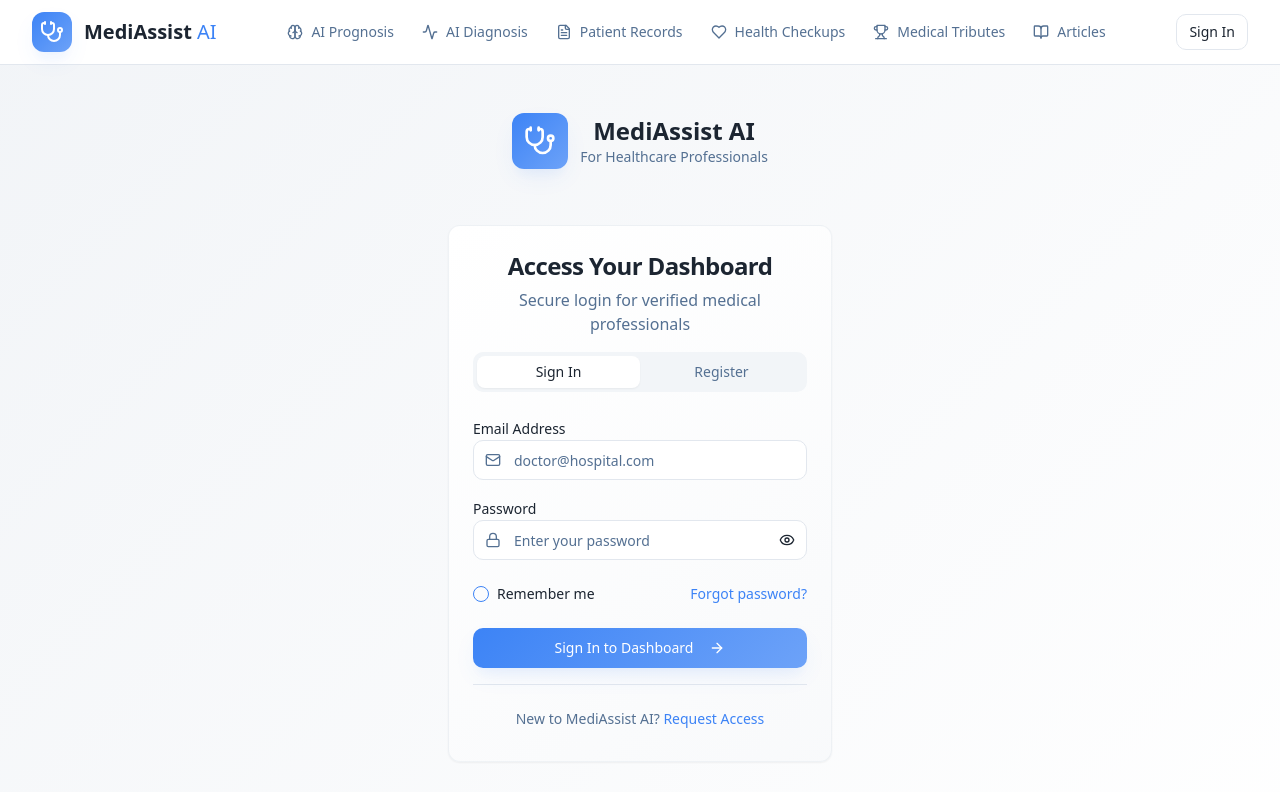
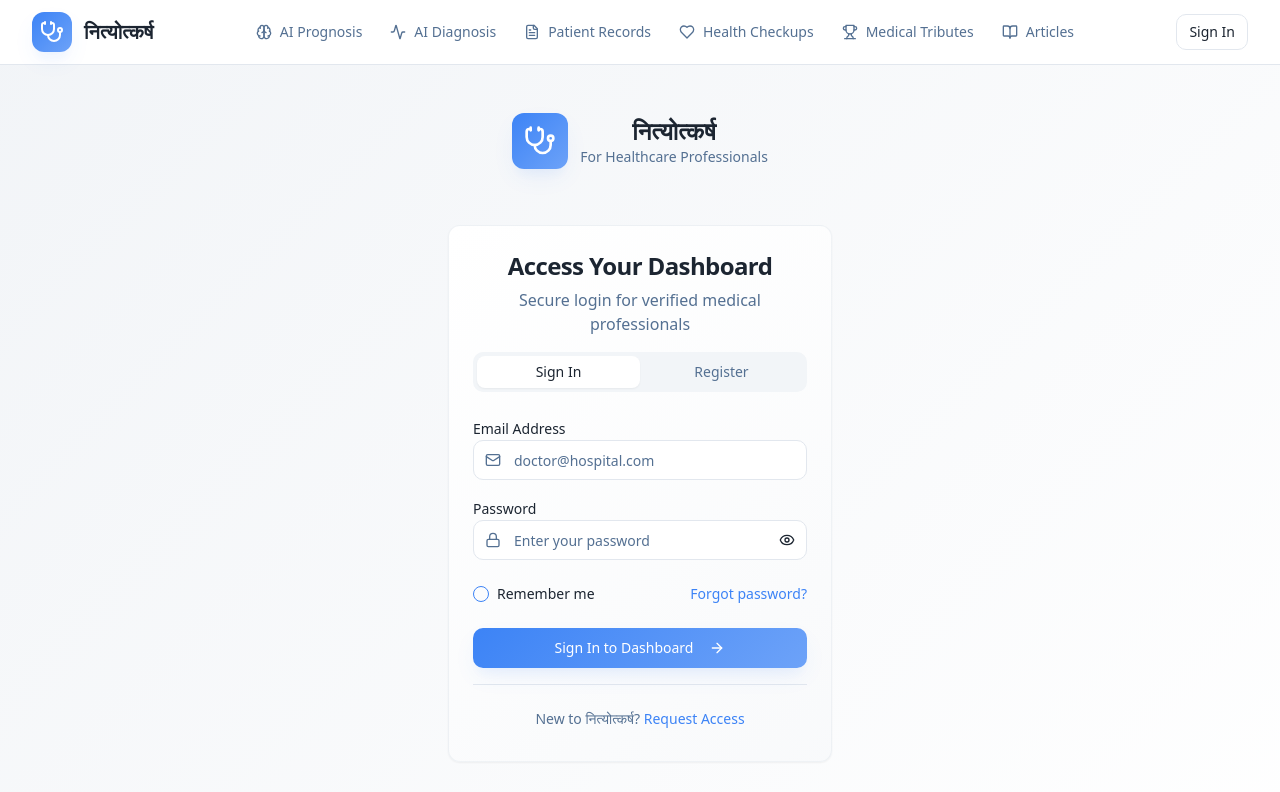
Before and after one commit to sumit-069/empty-scroll-ready, a React (Vite) app: page /login in a window 1280 px wide. Shown: the top 792 px of the page. Built offline with nearby package versions, Linux system fonts and the light colour scheme; the HTML template or start-up script is replaced by a standard one.

Commit message:
Fix: Update website name

```diff
--- a/src/components/Navigation.tsx
+++ b/src/components/Navigation.tsx
@@ -60,7 +60,7 @@ export const Navigation = () => {
               <Stethoscope className="h-6 w-6 text-white" />
             </div>
             <div className="font-bold text-xl text-foreground">
-              MediAssist <span className="text-primary font-normal">AI</span>
+              नित्योत्कर्ष
             </div>
           </Link>
 
--- a/src/pages/Login.tsx
+++ b/src/pages/Login.tsx
@@ -61,7 +61,7 @@ export default function Login() {
     } else {
       toast({
         title: "Login Successful",
-        description: "Welcome back to MediAssist AI!",
+        description: "Welcome back to नित्योत्कर्ष!",
       });
       navigate('/dashboard');
     }
@@ -141,7 +141,7 @@ export default function Login() {
               <Stethoscope className="h-8 w-8 text-white" />
             </div>
             <div>
-              <h1 className="text-2xl font-bold text-foreground">MediAssist AI</h1>
+              <h1 className="text-2xl font-bold text-foreground">नित्योत्कर्ष</h1>
               <p className="text-sm text-muted-foreground">For Healthcare Professionals</p>
             </div>
           </div>
@@ -239,7 +239,7 @@ export default function Login() {
 
                   <div className="text-center pt-4 border-t border-border">
                     <p className="text-sm text-muted-foreground">
-                      New to MediAssist AI?{' '}
+                      New to नित्योत्कर्ष?{' '}
                       <Button variant="link" size="sm" className="p-0 text-primary">
                         Request Access
                       </Button>
```
